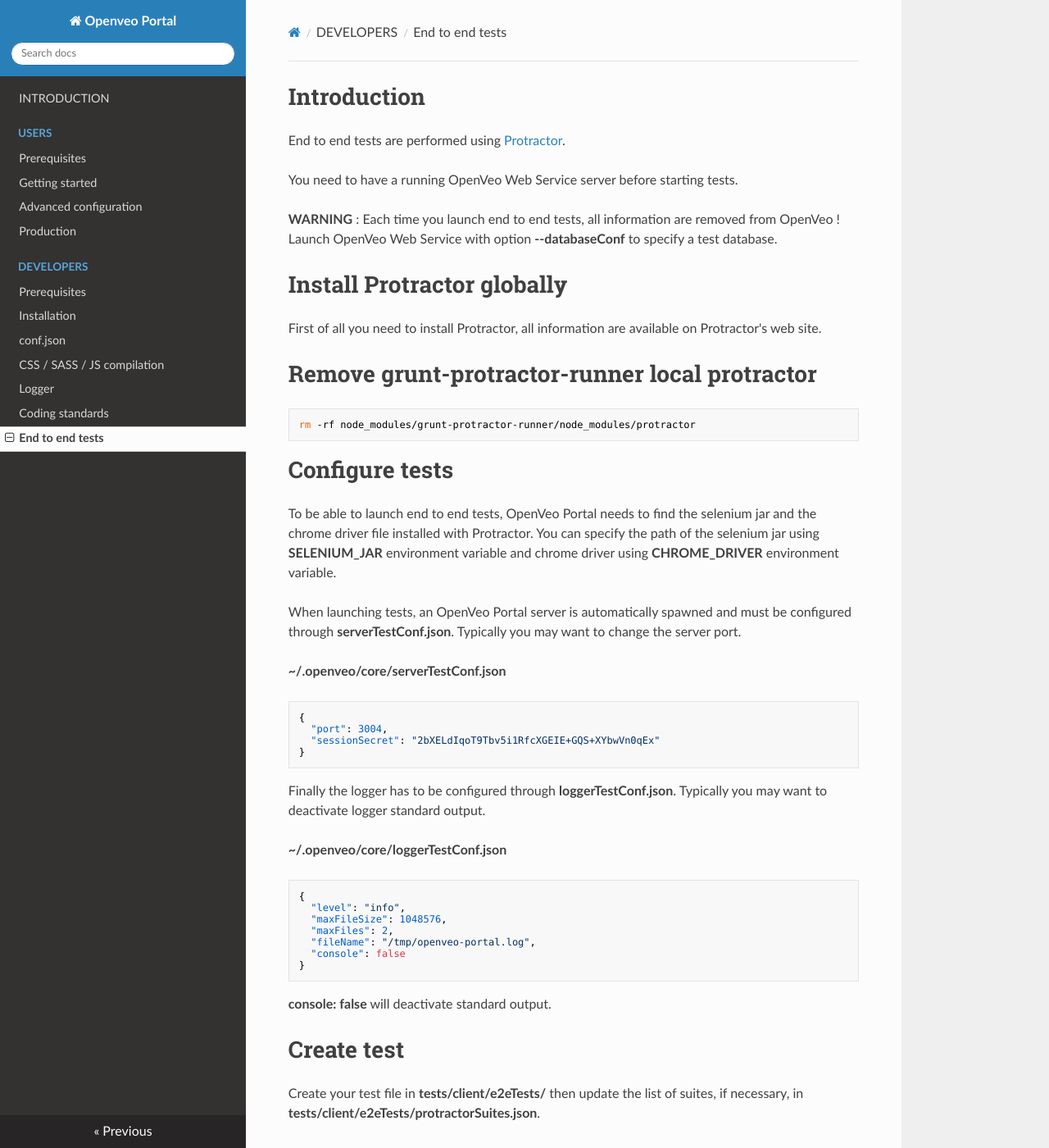
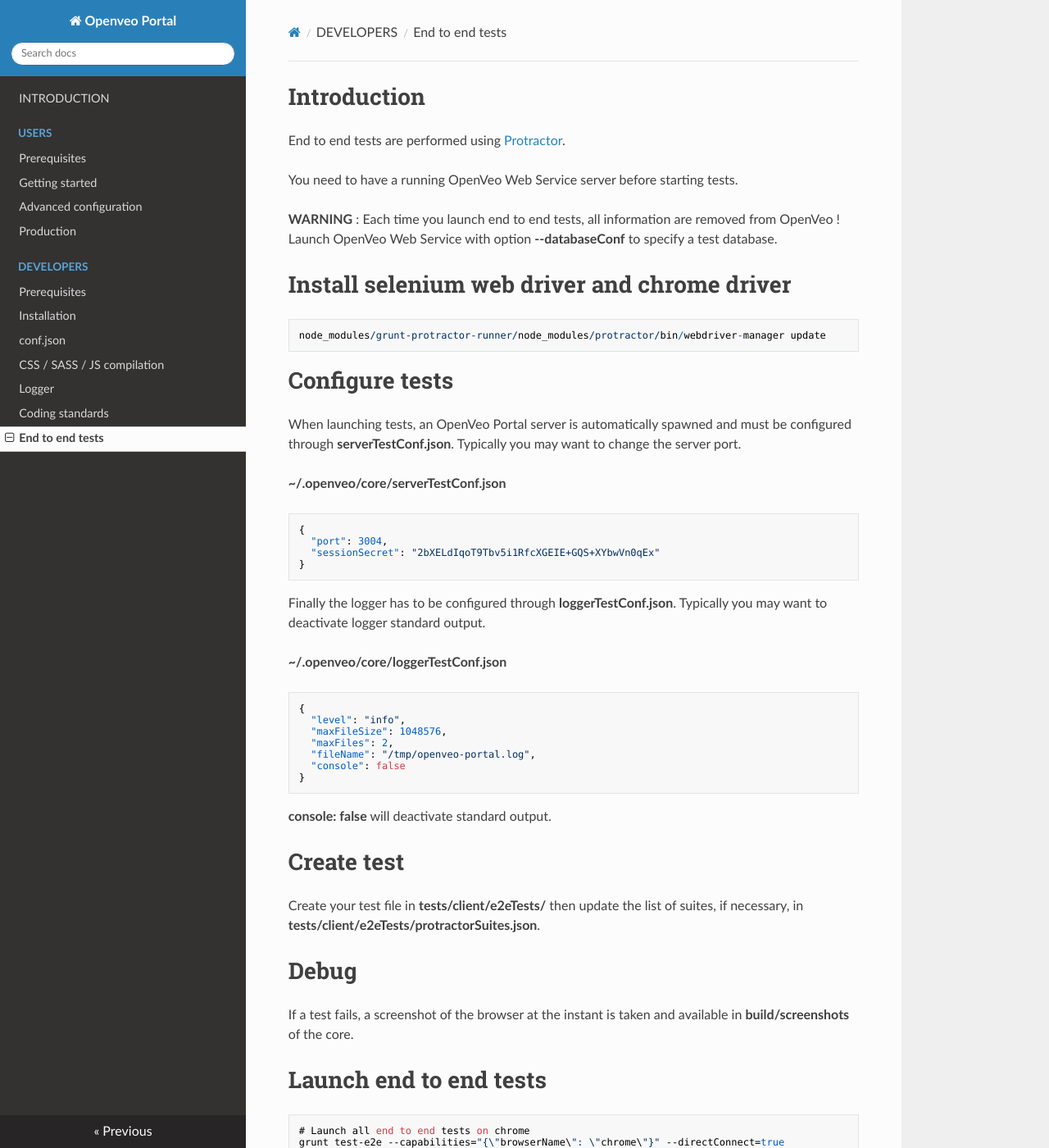
Before and after one commit to veo-labs/openveo-portal, an MkDocs documentation site: the page built from docs/developers/end-to-end-tests.md, in a window 1280 px wide and 1400 px high. Shown: the whole window at 82% size. Built offline with MkDocs 1.6.1, drawn with Linux system fonts in a browser that asks for light colours; nearby versions of some CDN libraries; old or Windows-style settings are respelled for this version of MkDocs; some of the changed text lies outside the part shown.

Commit message:
Update protractor and chai-as-promised dependencies
Update protractor from version 3.2.0 to 4.0.0
grunt-protractor-runner wasn't capable of running protractor when globally
installed and new version of protractor could not have an absolute path
for the chrome driver. It now uses the local version of protractor
installed with grunt-protractor-runner. Install selenium server and chrome
driver using
"node_modules/grunt-protractor-runner/node_modules/protractor/bin/webdriver-manager
update".

Update chai-as-promised from version 5.3.0 to 6.0.0

```diff
--- a/docs/developers/end-to-end-tests.md
+++ b/docs/developers/end-to-end-tests.md
@@ -6,18 +6,11 @@ You need to have a running OpenVeo Web Service server before starting tests.
 
 **WARNING** : Each time you launch end to end tests, all information are removed from OpenVeo ! Launch OpenVeo Web Service with option **--databaseConf** to specify a test database.
 
-# Install Protractor globally
+# Install selenium web driver and chrome driver
 
-First of all you need to install Protractor, all information are available on Protractor's web site.
-
-# Remove grunt-protractor-runner local protractor
-
-    rm -rf node_modules/grunt-protractor-runner/node_modules/protractor
+    node_modules/grunt-protractor-runner/node_modules/protractor/bin/webdriver-manager update
 
 # Configure tests
-
-To be able to launch end to end tests, OpenVeo Portal needs to find the selenium jar and the chrome driver file installed with Protractor.
-You can specify the path of the selenium jar using **SELENIUM_JAR** environment variable and chrome driver using **CHROME_DRIVER** environment variable.
 
 When launching tests, an OpenVeo Portal server is automatically spawned and must be configured through **serverTestConf.json**. Typically you may want to change the server port.
 
--- a/package.json
+++ b/package.json
@@ -46,7 +46,7 @@
   "devDependencies": {
     "@openveo/test": "3.*",
     "chai": "3.5.0",
-    "chai-as-promised": "5.3.0",
+    "chai-as-promised": "6.0.0",
     "grunt": "0.4.5",
     "grunt-cli": "1.2.0",
     "grunt-contrib-compass": "1.1.1",
@@ -59,7 +59,7 @@
     "grunt-init": "0.3.2",
     "grunt-mkdocs": "0.1.3",
     "grunt-mocha-test": "0.12.7",
-    "grunt-protractor-runner": "3.2.0",
+    "grunt-protractor-runner": "4.0.0",
     "grunt-remove": "0.1.0",
     "grunt-rename": "0.1.4",
     "mocha": "2.4.5",
```
Also changed, not shown: other parts of docs/developers/end-to-end-tests.md (+3 -0 lines), 1 other file.
